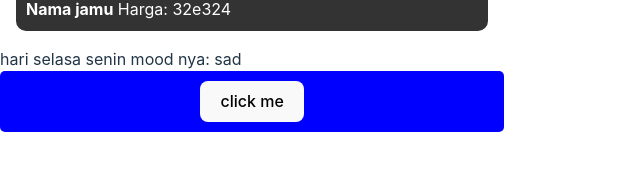
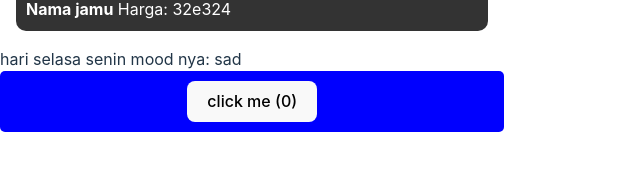
Before and after one commit to arif-rizal1122/basic-react, a React (Vite) app: page / in a window 1280 px wide. Shown: the part 463-634 px from the top of the page, without its empty margins (0-640 px from the left). Built offline with nearby package versions, Linux system fonts and the light colour scheme.

Commit message:
useState

```diff
--- a/src/components/Button.jsx
+++ b/src/components/Button.jsx
@@ -1,3 +1,4 @@
+import { useState } from "react"
 
 const style = {
     backgroundColor: 'blue',
@@ -13,26 +14,48 @@ const style = {
 }
 
 
-function Button(props) {
+// function Button(props) {
 
 //   function clickHandle(nama) {
 //     alert(`hy ${nama}`)
 //     props.click()
 //   }
 
+//   function clickHandle() {
+//     alert(`hy`)
+//     props.click()
+//   }
+
+//   return (
+//     <div style={style}>
+        {/* cara pemanggilan ini akan langsung dirender begitu di refresh () */}
+        {/* <button onClick={clickHandle()}>click me</button> */}
+        // <button onClick={clickHandle('asep')}>click me</button>
+        {/* <button onClick={clickHandle}>click me</button> */}
+    // </div>
+
+//   )
+// }
+
+// export default Button
+
+
+
+
+function Button() {
+  const [count, setCount] = useState(0)
+
+  let newCount = 0
   function clickHandle() {
-    alert(`hy`)
-    props.click()
+     newCount = count +1
+     console.log(`saya diclick ${newCount} kali`)
+     setCount(newCount)
   }
 
   return (
     <div style={style}>
-        {/* cara pemanggilan ini akan langsung dirender begitu di refresh () */}
-        {/* <button onClick={clickHandle()}>click me</button> */}
-        <button onClick={clickHandle('asep')}>click me</button>
-        {/* <button onClick={clickHandle}>click me</button> */}
+        <button onClick={clickHandle}>click me ({count})</button>
     </div>
-
   )
 }
 
```
